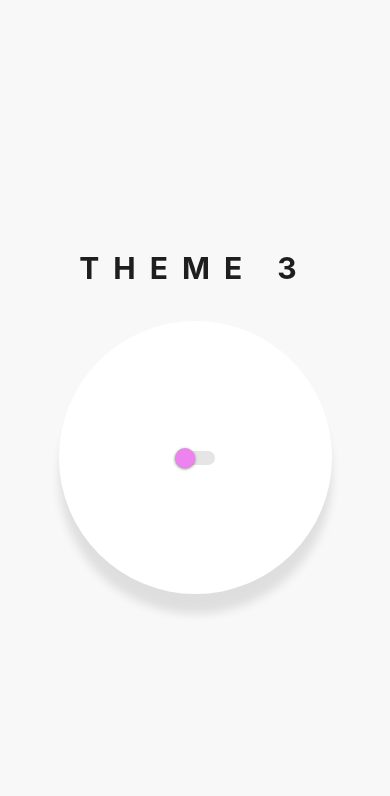
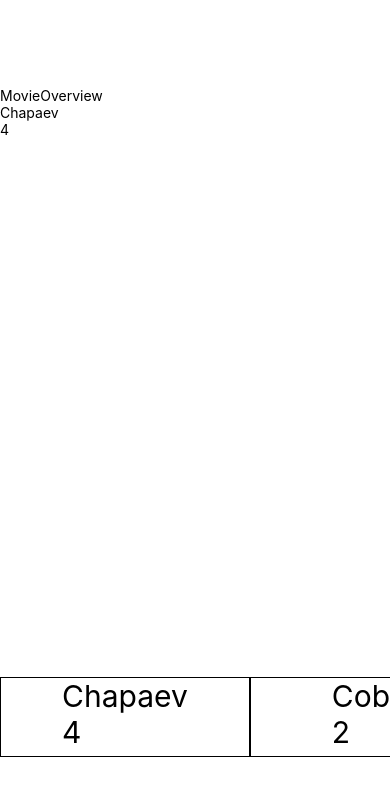
Before and after one commit to asandler77/reanimatedthree, a React Native app: screen / in a window 390 px wide. Shown: the top 796 px of the page. Built offline with nearby package versions, Linux system fonts and the light colour scheme.

Commit message:
Add movies list

```diff
--- a/App.tsx
+++ b/App.tsx
@@ -1,8 +1,8 @@
 import React from 'react';
-import {ToggleAnimation} from './src/page/ToggleAnimation';
+import {MainScreen} from './src/feature/movies/MainScreen';
 
 const App = () => {
-  return <ToggleAnimation />;
+  return <MainScreen />;
 };
 
 export default App;
--- a/package.json
+++ b/package.json
@@ -12,7 +12,7 @@
   "dependencies": {
     "react": "18.1.0",
     "react-native": "0.70.10",
-    "react-native-reanimated": "^3.3.0"
+    "react-native-reanimated": "^2.9.0"
   },
   "devDependencies": {
     "@babel/core": "^7.12.9",
--- /dev/null
+++ b/src/feature/movies/MainScreen.tsx
@@ -0,0 +1,34 @@
+import React, {useState} from 'react';
+import {SafeAreaView, StyleSheet} from 'react-native';
+import {Movies} from './Movies';
+import {MovieOverview} from './MovieOverview';
+import {MovieModel} from './model';
+
+const movies: MovieModel[] = [
+  {id: '1', name: 'Chapaev', score: 4},
+  {id: '2', name: 'Cobra', score: 2},
+  {id: '3', name: 'Commando', score: 1},
+  {id: '4', name: 'Predator', score: 3},
+];
+
+export const MainScreen = () => {
+  const [selectedMovie, setSelectedMovie] = useState<MovieModel>(movies[0]);
+
+  const onSelectCB = (movie: MovieModel) => {
+    setSelectedMovie(movie);
+  };
+  return (
+    <SafeAreaView style={styles.movies}>
+      <MovieOverview movie={selectedMovie} />
+      <Movies movies={movies} onSelectCB={onSelectCB} />
+    </SafeAreaView>
+  );
+};
+
+const styles = StyleSheet.create({
+  movies: {
+    flex: 1,
+    alignContent: 'center',
+    justifyContent: 'center',
+  },
+});
--- /dev/null
+++ b/src/feature/movies/Movie.tsx
@@ -0,0 +1,35 @@
+import {StyleSheet, Text, TouchableOpacity, View} from 'react-native';
+import React from 'react';
+import {MovieModel} from './model';
+
+interface Props {
+  movie: MovieModel;
+  onSelectCB: (movie: MovieModel) => void;
+}
+
+export const Movie = (props: Props) => {
+  const {movie, onSelectCB} = props;
+  const onPress = () => {
+    onSelectCB(movie);
+  };
+  return (
+    <View style={styles.movie}>
+      <TouchableOpacity onPress={onPress}>
+        <Text style={styles.title}>{movie.name}</Text>
+        <Text style={styles.title}>{movie.score}</Text>
+      </TouchableOpacity>
+    </View>
+  );
+};
+
+const styles = StyleSheet.create({
+  movie: {
+    borderWidth: 1,
+    height: 80,
+    width: 250,
+    alignItems: 'center',
+  },
+  title: {
+    fontSize: 30,
+  },
+});
--- /dev/null
+++ b/src/feature/movies/MovieOverview.tsx
@@ -0,0 +1,25 @@
+import React from 'react';
+import {Dimensions, StyleSheet, Text, View} from 'react-native';
+import {MovieModel} from './model';
+
+const height = Dimensions.get('window').height * 0.7;
+
+interface Props {
+  movie: MovieModel;
+}
+export const MovieOverview = (prop: Props) => {
+  const {movie} = prop;
+  return (
+    <View style={styles.container}>
+      <Text>MovieOverview</Text>
+      <Text>{movie?.name}</Text>
+      <Text>{movie?.score}</Text>
+    </View>
+  );
+};
+
+const styles = StyleSheet.create({
+  container: {
+    height: height,
+  },
+});
--- /dev/null
+++ b/src/feature/movies/Movies.tsx
@@ -0,0 +1,24 @@
+import React from 'react';
+import {FlatList, View} from 'react-native';
+import {MovieModel} from './model';
+import {Movie} from './Movie';
+
+interface Props {
+  movies: MovieModel[];
+  onSelectCB: (movie: MovieModel) => void;
+}
+
+export const Movies = (props: Props) => {
+  const {movies, onSelectCB} = props;
+
+  return (
+    <View>
+      <FlatList
+        data={movies}
+        renderItem={({item}) => <Movie movie={item} onSelectCB={onSelectCB} />}
+        horizontal={true}
+        showsHorizontalScrollIndicator={false}
+      />
+    </View>
+  );
+};
--- /dev/null
+++ b/src/feature/movies/model.ts
@@ -0,0 +1,8 @@
+export interface MovieModel {
+  id: string;
+  name: string;
+  score: number;
+}
+export interface Props1 {
+  movie: MovieModel;
+}
```
Also changed, not shown: src/page/ButtonVersionOne.tsx (added, +84 -0 lines), src/page/ButtonsWrapper.tsx (added, +20 -0 lines), src/page/Item.tsx (added, +86 -0 lines), src/page/TodoList.tsx (+7 -6 lines), 5 other files (tests, documents, lock files or other folders).
